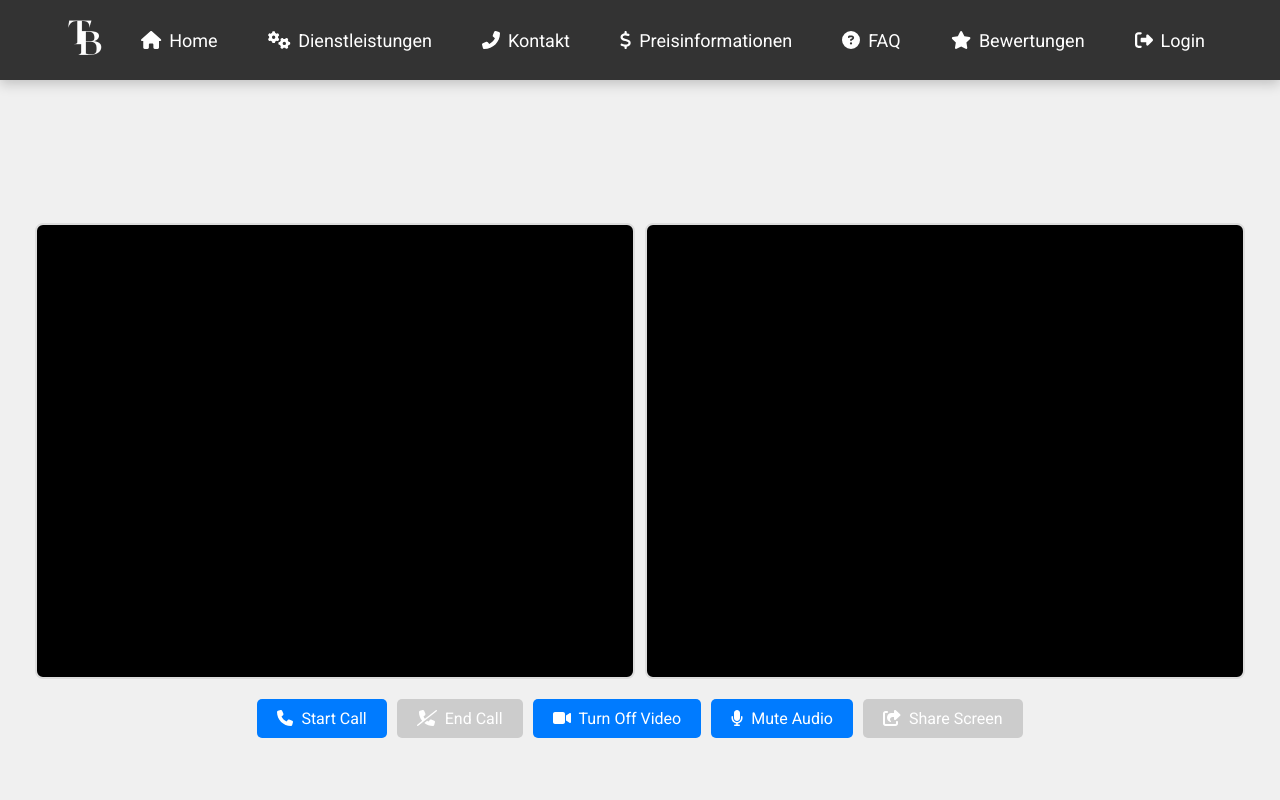
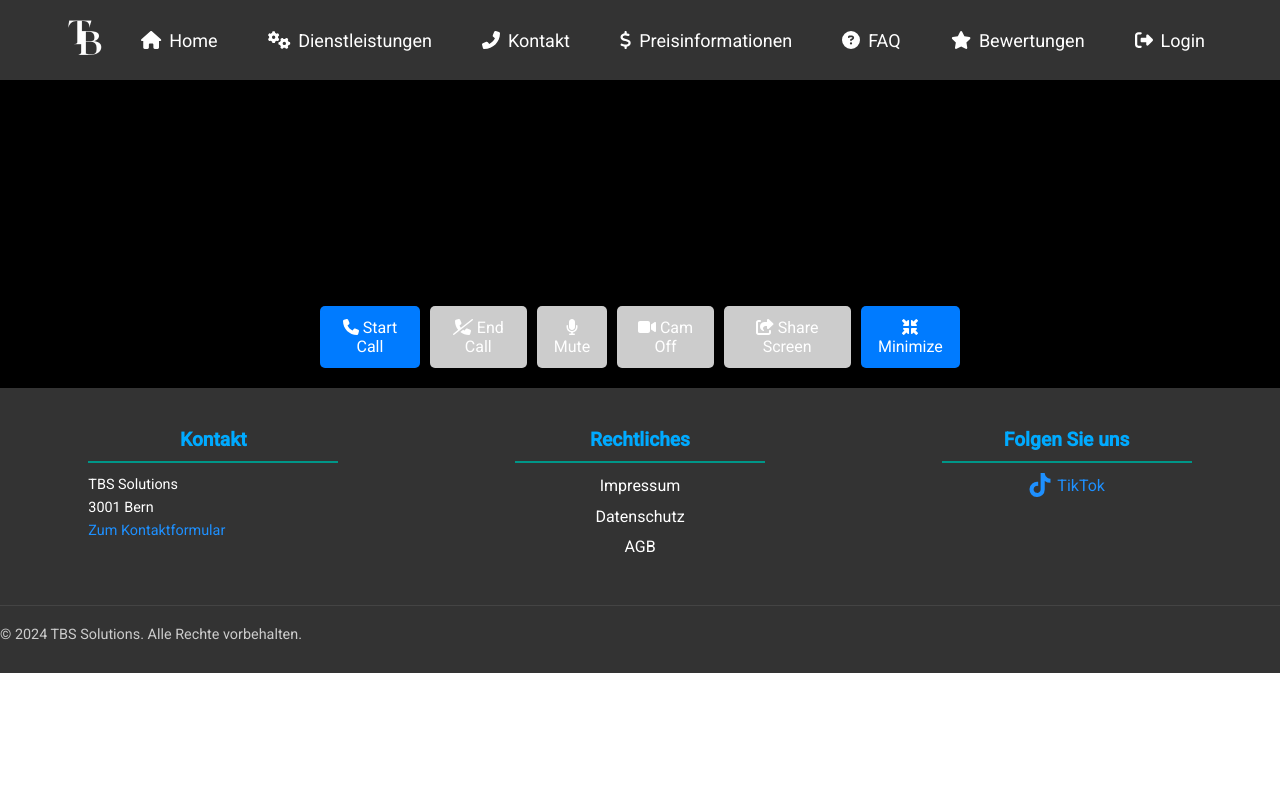
Before and after one commit to tbs-dienste/webfrostend, a React (Create React App) app: page /videocall in a window 1280 px wide. Shown: the top 800 px of the page. Built offline with nearby package versions, Linux system fonts and the light colour scheme; no server answers; what @react-pdf/renderer would draw is missing.

Commit message:
jlsfjls.f

```diff
--- a/src/components/VideoChat/VideoCall.jsx
+++ b/src/components/VideoChat/VideoCall.jsx
@@ -1,7 +1,8 @@
+// Import necessary React hooks and other resources
 import React, { useEffect, useRef, useState } from 'react';
 import './VideoCall.scss';
 import { FontAwesomeIcon } from '@fortawesome/react-fontawesome';
-import { faPhone, faPhoneSlash, faVideo, faVideoSlash, faMicrophone, faMicrophoneSlash, faShareSquare, faStopCircle } from '@fortawesome/free-solid-svg-icons';
+import { faPhone, faPhoneSlash, faVideo, faVideoSlash, faMicrophone, faMicrophoneSlash, faShareSquare, faStopCircle, faCompressArrowsAlt, faExpandArrowsAlt } from '@fortawesome/free-solid-svg-icons';
 
 const VideoCall = () => {
     const [stream, setStream] = useState(null);
@@ -15,7 +16,8 @@ const VideoCall = () => {
     const screenStreamRef = useRef(null);
     const [isCallActive, setIsCallActive] = useState(false);
     const [remoteStreamVisible, setRemoteStreamVisible] = useState(true);
-    const [screenSharingInitiatedBy, setScreenSharingInitiatedBy] = useState(null); // Track who started screen sharing
+    const [screenSharingInitiatedBy, setScreenSharingInitiatedBy] = useState(null);
+    const [isMinimized, setIsMinimized] = useState(false);
 
     useEffect(() => {
         const ws = new WebSocket('wss://tbsdigitalsolutionsbackend.onrender.com');
@@ -65,10 +67,8 @@ const VideoCall = () => {
         };
 
         await pc.setRemoteDescription(new RTCSessionDescription(offer));
-
         const answer = await pc.createAnswer();
         await pc.setLocalDescription(answer);
-
         socket.send(JSON.stringify({
             type: 'answer',
             answer: answer,
@@ -90,192 +90,125 @@ const VideoCall = () => {
         }
     };
 
-    const startCall = async (recipientId) => {
-        if (!peerConnection) {
-            const pc = new RTCPeerConnection();
+    const handleScreenShareStart = (from) => {
+        setIsScreenSharing(true);
+        setScreenSharingInitiatedBy(from);
+        setRemoteStreamVisible(false); // Hide the remote video during screen share
+    };
 
-            pc.onicecandidate = (event) => {
-                if (event.candidate) {
+    const handleScreenShareStop = (from) => {
+        setIsScreenSharing(false);
+        setScreenSharingInitiatedBy(null);
+        setRemoteStreamVisible(true); // Show the remote video when screen share stops
+    };
+
+    const startScreenShare = async () => {
+        try {
+            const screenStream = await navigator.mediaDevices.getDisplayMedia({ video: true });
+            screenStreamRef.current = screenStream;
+            setIsScreenSharing(true);
+            screenStream.getTracks()[0].onended = stopScreenShare;
+
+            localVideoRef.current.srcObject = screenStream; // Display the shared screen locally
+
             socket.send(JSON.stringify({
-                        type: 'ice-candidate',
-                        candidate: event.candidate,
-                        to: recipientId
+                type: 'screen-share-start',
+                from: 'me'
             }));
+        } catch (error) {
+            console.error('Error starting screen share:', error);
         }
     };
 
-            pc.ontrack = (event) => {
-                remoteVideoRef.current.srcObject = event.streams[0];
-            };
-
-            setPeerConnection(pc);
-
-            const localStream = await navigator.mediaDevices.getUserMedia({ video: true, audio: true });
-            localVideoRef.current.srcObject = localStream;
-            setStream(localStream);
-
-            localStream.getTracks().forEach(track => pc.addTrack(track, localStream));
-
-            const offer = await pc.createOffer();
-            await pc.setLocalDescription(offer);
-
-            socket.send(JSON.stringify({
-                type: 'offer',
-                offer: offer,
-                to: recipientId
-            }));
-
-            setIsCallActive(true);
-        }
-    };
-
-    const endCall = () => {
-        if (peerConnection) {
-            peerConnection.close();
-            setPeerConnection(null);
-        }
-
-        if (stream) {
-            stream.getTracks().forEach(track => track.stop());
-            setStream(null);
-        }
-
+    const stopScreenShare = () => {
         if (screenStreamRef.current) {
             screenStreamRef.current.getTracks().forEach(track => track.stop());
             screenStreamRef.current = null;
+        }
         setIsScreenSharing(false);
-        }
-
-        setIsCallActive(false);
-        setRemoteStreamVisible(true);
-        setScreenSharingInitiatedBy(null);
+        socket.send(JSON.stringify({
+            type: 'screen-share-stop',
+            from: 'me'
+        }));
+        setRemoteStreamVisible(true); // Restore the remote video visibility
+        localVideoRef.current.srcObject = stream; // Revert to the user's webcam stream
     };
 
     const toggleVideo = () => {
         if (stream) {
-            const videoTrack = stream.getVideoTracks()[0];
-            videoTrack.enabled = !videoTrack.enabled;
-            setIsVideoEnabled(videoTrack.enabled);
+            stream.getVideoTracks()[0].enabled = !isVideoEnabled;
+            setIsVideoEnabled(!isVideoEnabled);
         }
     };
 
     const toggleAudio = () => {
         if (stream) {
-            const audioTrack = stream.getAudioTracks()[0];
-            audioTrack.enabled = !audioTrack.enabled;
-            setIsAudioEnabled(audioTrack.enabled);
+            stream.getAudioTracks()[0].enabled = !isAudioEnabled;
+            setIsAudioEnabled(!isAudioEnabled);
         }
     };
 
-    const startScreenShare = async () => {
-        if (isScreenSharing) {
-            alert('Screen sharing is already active.');
-            return;
-        }
-
+    const startCall = async () => {
         try {
-            const screenStream = await navigator.mediaDevices.getDisplayMedia({ video: true });
-            screenStreamRef.current = screenStream;
-
-            if (peerConnection) {
-                screenStream.getTracks().forEach(track => {
-                    peerConnection.addTrack(track, screenStream);
-                });
-            }
-
-            setIsScreenSharing(true);
-            setRemoteStreamVisible(false);
-
-            // Notify other users that screen sharing has started
-            socket.send(JSON.stringify({
-                type: 'screen-share-start',
-                from: 'your-user-id' // Replace with actual user ID or identifier
-            }));
-            setScreenSharingInitiatedBy('your-user-id'); // Track who initiated screen sharing
-
+            const userStream = await navigator.mediaDevices.getUserMedia({ video: true, audio: true });
+            setStream(userStream);
+            localVideoRef.current.srcObject = userStream;
+            setIsCallActive(true);
         } catch (error) {
-            console.error('Error sharing screen:', error);
-            alert('Unable to share screen. Please check your permissions and try again.');
+            console.error('Error starting call:', error);
         }
     };
 
-    const stopScreenShare = () => {
-        if (!isScreenSharing) {
-            alert('Screen sharing is not active.');
-            return;
+    const endCall = () => {
+        if (stream) {
+            stream.getTracks().forEach(track => track.stop());
+            setStream(null);
+            setIsCallActive(false);
         }
-
-        if (screenStreamRef.current) {
-            screenStreamRef.current.getTracks().forEach(track => track.stop());
-            screenStreamRef.current = null;
-            setIsScreenSharing(false);
-            setRemoteStreamVisible(true);
-
-            // Notify other users that screen sharing has stopped
-            socket.send(JSON.stringify({
-                type: 'screen-share-stop',
-                from: 'your-user-id' // Replace with actual user ID or identifier
-            }));
-            setScreenSharingInitiatedBy(null);
+        if (peerConnection) {
+            peerConnection.close();
+            setPeerConnection(null);
         }
     };
 
-    const handleScreenShareStart = (from) => {
-        // Handle incoming screen share start message
-        if (screenSharingInitiatedBy === null) {
-            // If no one is currently sharing the screen
-            setScreenSharingInitiatedBy(from);
-            setRemoteStreamVisible(false);
-        }
-    };
-
-    const handleScreenShareStop = (from) => {
-        // Handle incoming screen share stop message
-        if (screenSharingInitiatedBy === from) {
-            // If the screen share was initiated by this user
-            setScreenSharingInitiatedBy(null);
-            setRemoteStreamVisible(true);
-        }
+    const toggleMinimize = () => {
+        setIsMinimized(!isMinimized);
     };
 
     return (
-        <div className="videoCallContainer">
-            <div className="videoContainer">
-                <video ref={localVideoRef} autoPlay muted className="videoElement" />
-                {remoteStreamVisible && (
-                    <video
-                        ref={remoteVideoRef}
-                        autoPlay
-                        className={`videoElement ${isScreenSharing ? 'remoteVideoMinimized' : ''}`}
-                    />
-                )}
+        <div className={`video-call-container ${isScreenSharing ? 'screen-sharing-active' : ''} ${isMinimized ? 'minimized' : ''}`}>
+        <div className={`video-container ${isScreenSharing ? 'small-video' : ''}`} id="local-video">
+            <video ref={localVideoRef} autoPlay muted playsInline></video>
         </div>
-            <div className="buttonContainer">
-                <button onClick={() => startCall('recipient-id')} className="button">
+        <div className={`video-container ${isScreenSharing ? 'small-video' : ''}`} id="remote-video">
+            {remoteStreamVisible && <video ref={remoteVideoRef} autoPlay playsInline></video>}
+            {!remoteStreamVisible && <div className="placeholder">Video hidden during screen share</div>}
+        </div>
+        {isScreenSharing && <div className="screen-share-display">Screen sharing active</div>}
+        <div className="controls">
+            <button onClick={startCall} disabled={isCallActive}>
                 <FontAwesomeIcon icon={faPhone} /> Start Call
             </button>
-                <button onClick={endCall} disabled={!isCallActive} className="button">
+            <button onClick={endCall} disabled={!isCallActive}>
                 <FontAwesomeIcon icon={faPhoneSlash} /> End Call
             </button>
-                <button onClick={toggleVideo} className="button">
-                    <FontAwesomeIcon icon={isVideoEnabled ? faVideo : faVideoSlash} />
-                    {isVideoEnabled ? ' Turn Off Video' : ' Turn On Video'}
+            <button onClick={toggleAudio} disabled={!isCallActive}>
+                <FontAwesomeIcon icon={isAudioEnabled ? faMicrophone : faMicrophoneSlash} /> {isAudioEnabled ? 'Mute' : 'Unmute'}
             </button>
-                <button onClick={toggleAudio} className="button">
-                    <FontAwesomeIcon icon={isAudioEnabled ? faMicrophone : faMicrophoneSlash} />
-                    {isAudioEnabled ? ' Mute Audio' : ' Unmute Audio'}
+            <button onClick={toggleVideo} disabled={!isCallActive}>
+                <FontAwesomeIcon icon={isVideoEnabled ? faVideo : faVideoSlash} /> {isVideoEnabled ? 'Cam Off' : 'Cam On'}
+            </button> {/* Add the muted microphone icon here */}
+
+            <button onClick={isScreenSharing ? stopScreenShare : startScreenShare} disabled={!isCallActive}>
+                <FontAwesomeIcon icon={isScreenSharing ? faStopCircle : faShareSquare} /> {isScreenSharing ? 'Stop Share' : 'Share Screen'}
             </button>
-                {isScreenSharing ? (
-                    <button onClick={stopScreenShare} className="button">
-                        <FontAwesomeIcon icon={faStopCircle} /> Stop Sharing Screen
+            <button onClick={toggleMinimize}>
+                <FontAwesomeIcon icon={isMinimized ? faExpandArrowsAlt : faCompressArrowsAlt} /> {isMinimized ? 'Expand' : 'Minimize'}
             </button>
-                ) : (
-                    <button onClick={startScreenShare} disabled={!isCallActive} className="button">
-                        <FontAwesomeIcon icon={faShareSquare} /> Share Screen
-                    </button>
-                )}
         </div>
+
     </div>
+
     );
 };
 
--- a/src/components/VideoChat/VideoCall.scss
+++ b/src/components/VideoChat/VideoCall.scss
@@ -1,73 +1,68 @@
-.videoCallContainer {
-    display: flex;
-    flex-direction: column;
-    align-items: center;
-    justify-content: center;
-    height: 100vh;
-    width: 100vw;
-    background-color: #f0f0f0;
-    padding: 20px;
-    box-sizing: border-box;
-}
-
-.videoContainer {
-    display: flex;
-    flex-direction: row;
-    justify-content: center;
-    align-items: center;
-    width: 80%;
-    max-width: 1200px;
-    height: 60%;
-    gap: 10px;
-    margin-bottom: 20px;
-}
-
-.videoElement {
-    border: 2px solid #ddd;
-    border-radius: 8px;
+.video-call-container {
+    position: relative;
     width: 100%;
-    max-width: 600px;
     height: 100%;
-    object-fit: cover;
     background-color: #000;
   }
 
-.buttonContainer {
-    display: flex;
-    flex-direction: row;
-    gap: 10px;
-    flex-wrap: wrap;
-    justify-content: center;
+  .video-container {
+    position: relative;
+    width: 100%;
+    height: 50%;
   }
 
-.button {
-    background-color: #007bff;
+  .small-video {
+    width: 30%;
+    height: auto;
+  }
+
+  .mute-indicator-overlay {
+    position: absolute;
+    top: 10px;
+    right: 10px;
+    color: red;
+    font-size: 24px;
+    background-color: rgba(0, 0, 0, 0.5);
+    padding: 5px;
+    border-radius: 50%;
+  }
+
+  .controls {
+    position: absolute;
+    bottom: 20px;
+    left: 50%;
+    transform: translateX(-50%);
+    display: flex;
+    gap: 10px;
+  }
+
+  .control-button {
+    background-color: #333;
+    color: #fff;
     border: none;
-    color: white;
-    padding: 10px 20px;
+    padding: 10px 15px;
     border-radius: 5px;
     cursor: pointer;
-    display: flex;
-    align-items: center;
-    gap: 8px;
-    font-size: 16px;
-    transition: background-color 0.3s ease;
+    transition: background-color 0.3s;
   }
 
-.button:hover {
-    background-color: #0056b3;
+  .control-button:hover {
+    background-color: #555;
   }
 
-.button:disabled {
-    background-color: #cccccc;
-    cursor: not-allowed;
-}
-.remoteVideoHidden {
-    display: none; /* Hides the remote video */
+  .screen-share-display {
+    position: absolute;
+    top: 10px;
+    left: 50%;
+    transform: translateX(-50%);
+    color: #0f0;
+    font-size: 16px;
+    background-color: rgba(0, 0, 0, 0.5);
+    padding: 5px;
+    border-radius: 5px;
   }
 
-.remoteVideoMinimized {
-    width: 200px; /* Adjust as needed */
-    height: 150px; /* Adjust as needed */
-    opacity: 0.5; /* Make it semi-transparent */
+  .minimized {
+    height: 150px;
+    overflow: hidden;
   }
```
Lines whose indentation alone changed are shown as unchanged.
